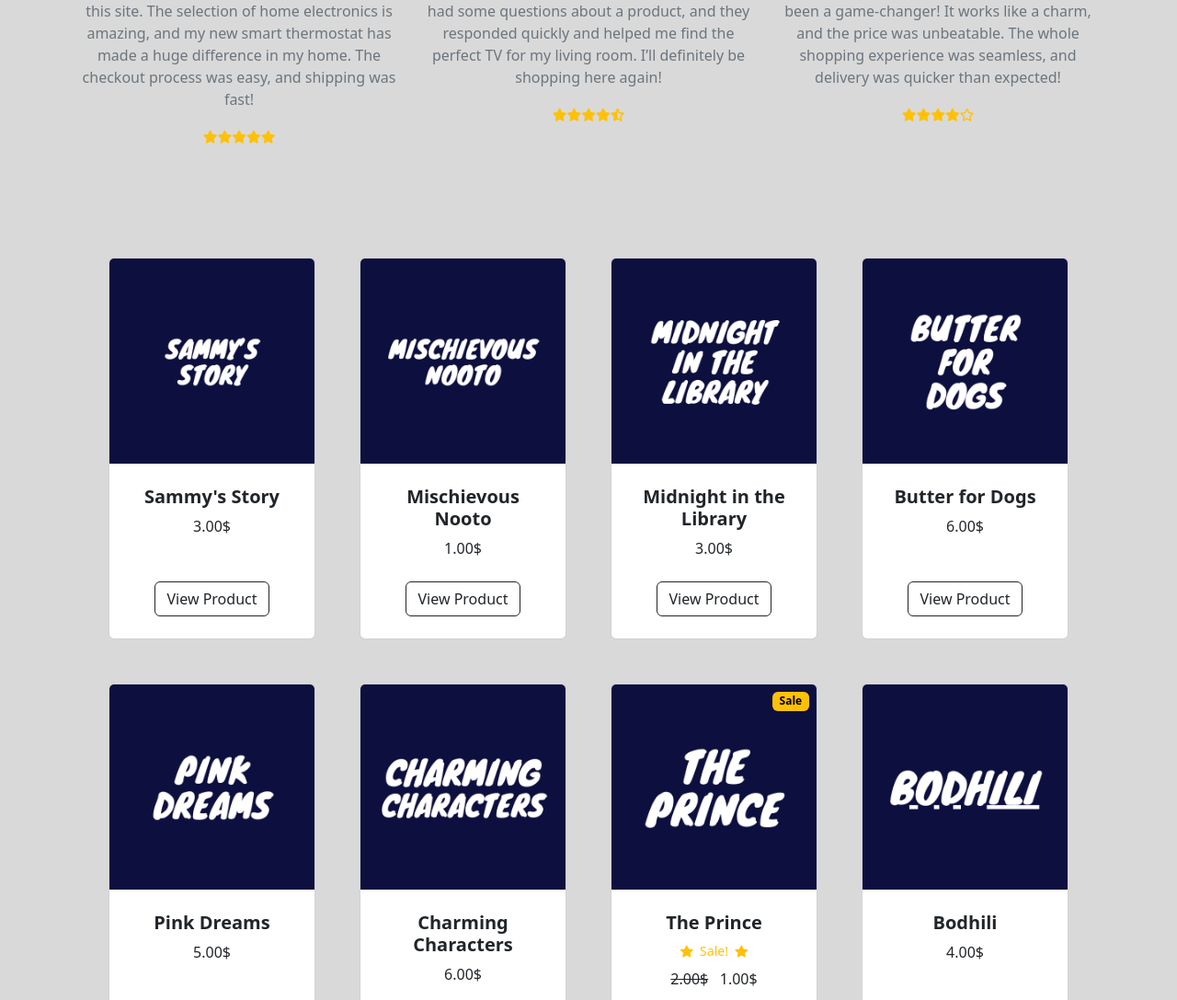
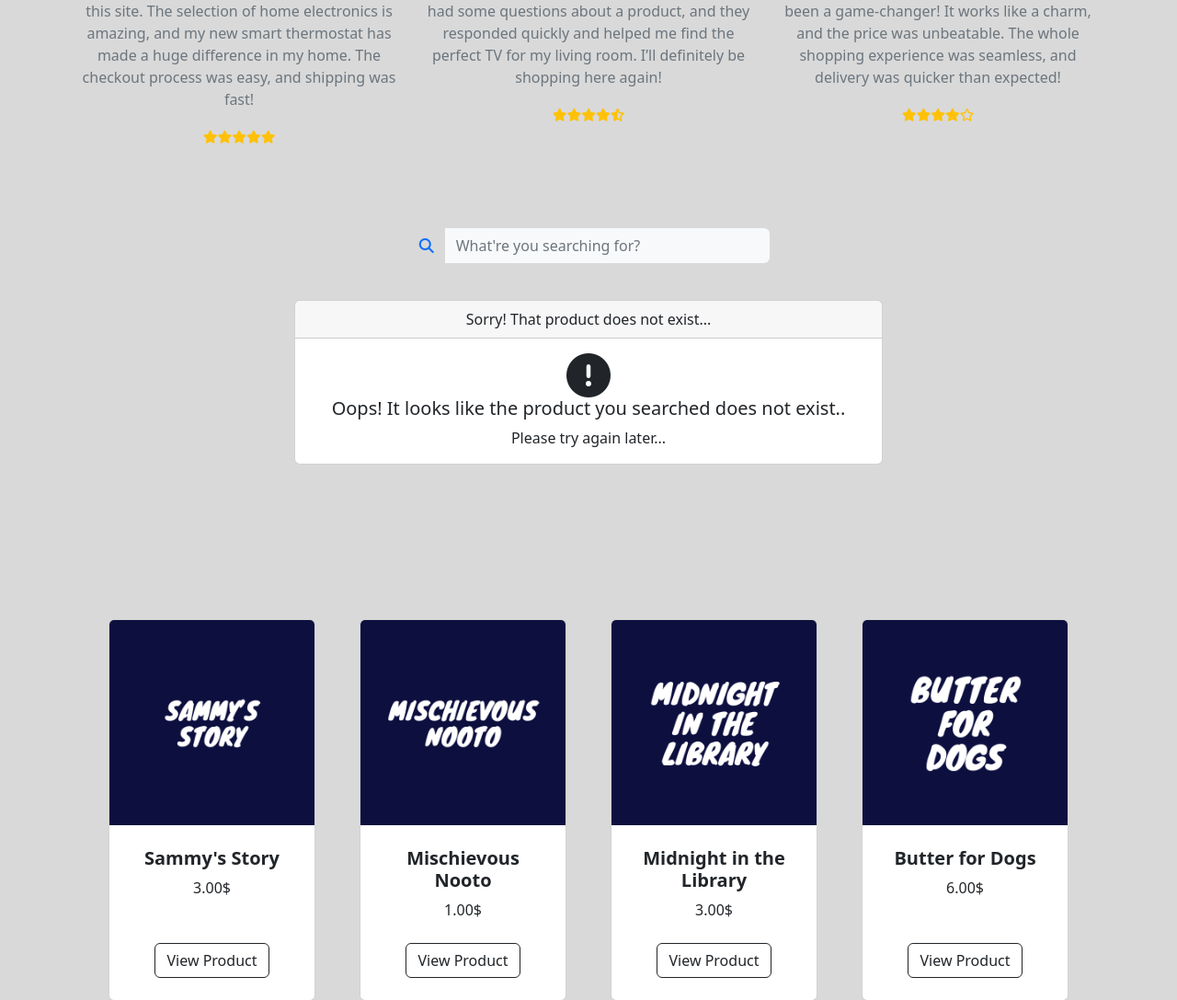
Before and after one commit to scriptspectra/Django-Ecommerce-App-1, a Django app: page / in a window 1280 px wide. Shown: the part 1233-2320 px from the top of the page at 92% size. Run offline with Django 5.2, Linux system fonts and the light colour scheme; data comes from the database, SQL or seed files in the repository; some libraries are stand-ins or nearby versions.

Commit message:
searching products were added!

```diff
--- a/store/templates/home.html
+++ b/store/templates/home.html
@@ -10,7 +10,8 @@
                 <div class="row align-items-center">
                     <div class="col-lg-6 mb-4 mb-lg-0">
                         <h1 class="display-3 fw-bold" style="color: white;">Shop from Anywhere with, <span class="text-primary">Cartify</span></h1>
-                        <p class="lead my-4 text-primary" style="color: white;">Discover the latest trends in fashion, electronics, and more. Shop now for exclusive deals!</p><a class="btn btn-lg btn-primary" href="#products">Start Shopping</a>
+                        <p class="lead my-4 text-primary" style="color: white;">Discover the latest trends in fashion, electronics, and more. Shop now for exclusive deals!</p>
+                        <a class="btn btn-lg btn-primary" href="#products">Start Shopping</a>
                       </div>
                     <div class="col-lg-6"><img alt="" class="img-fluid"src="{% static 'assets/cartify.png' %}"></div>
                 </div>
@@ -285,10 +286,22 @@
 
         <!-- Section-->
         <section class="py-5" id="products">
+          <center>
+            <form class="form-inline col-lg-4 col-md-8 col-sm-12" style="padding: 16px;" method="POST" action="{% url 'home' %}">
+              {% csrf_token %}
+              <div class="input-group">
+                <div class="input-group-prepend">
+                  <button id="button-addon2" type="submit" class="btn btn-link text-primary"><i class="fa fa-search"></i></button>
+                </div>
+                <input type="search" name="searched" placeholder="What're you searching for?" aria-describedby="button-addon2" class="form-control border-0 bg-light">
+              </div>
+            </form>
+          </center>
+
+          {% if searched %}
                 <div class="container px-4 px-lg-5 mt-5">
                     <div class="row gx-4 gx-lg-5 row-cols-2 row-cols-md-3 row-cols-xl-4 justify-content-center">
-
-                    {% for product in products %}
+            {% for product in searched %}
             {% if product.is_sale == True %}
             <div class="col mb-5">
                 <div class="card h-100">
@@ -339,6 +352,85 @@
             </div>
             {% endif %}
             {% endfor %}
+                    </div>
+                </div>
+
+            </div>
+          {% else %}
+            <br>
+            <center>
+              <div class="col-lg-6 col-md-8 col-sm-10">
+                <div class="card text-center">
+                    <div class="card-header">
+                      Sorry! That product does not exist...
+                    </div>
+                    <div class="card-body">
+                        <i class="fa-solid fa-circle-exclamation fa-3x"></i><br/>
+                      <h5 class="card-title">Oops! It looks like the product you searched does not exist..</h5>
+                      <p class="card-text">Please try again later...</p>
+                    </div>
+                </div>
+            </div>            <br/><br/><br/><br/><br/>
+
+            </center>
+          {% endif %}
+
+            <div class="container px-4 px-lg-5 mt-5">
+                <div class="row gx-4 gx-lg-5 row-cols-2 row-cols-md-3 row-cols-xl-4 justify-content-center">
+
+                    {% for product in products %}
+                        {% if product.is_sale == True %}
+                        <div class="col mb-5">
+                            <div class="card h-100">
+                                <div class="badge bg-warning text-black position-absolute" style="top:0.5rem; right:0.5rem;">Sale</div>
+                                <!-- Product image-->
+                                <img class="card-img-top" src="{{ product.image.url }}" alt="..." />
+                                <!-- Product details-->
+                                <div class="card-body p-4">
+                                    <div class="text-center">
+                                        <!-- Product name-->
+                                        <h5 class="fw-bolder">{{ product.name }}</h5>
+                                        <!--Sale-->
+                                        <div class="d-flex justify-content-center small text-warning mb-2">
+                                            <div class="bi-star-fill"></div>
+                                            &nbsp;&nbsp;Sale!&nbsp;&nbsp;
+                                            <div class="bi-star-fill"></div>
+                                        </div>
+                                        <!-- Product price-->
+                                        <strike>{{ product.price }}$</strike> &nbsp
+                                        {{ product.sale_price }}$
+                                    </div>
+                                </div>
+                                <!-- Product actions-->
+                                <div class="card-footer p-4 pt-0 border-top-0 bg-transparent">
+                                    <div class="text-center"><a class="btn btn-outline-dark mt-auto" href="{% url 'product' product.id %}">View Product</a></div>
+                                </div>
+                            </div>
+                        </div>
+                        {% else %}
+
+                          <div class="col mb-5">
+                            <div class="card h-100">
+                              <!-- Product image-->
+                              <img class="card-img-top" src="{{ product.image.url }}" alt="..." />
+                              <!-- Product details-->
+                              <div class="card-body p-4">
+                                  <div class="text-center">
+                                      <!-- Product name-->
+                                      <h5 class="fw-bolder">{{ product.name }}</h5>
+                                      <!-- Product price-->
+                                      {{ product.price }}$
+                                  </div>
+                              </div>
+                              <!-- Product actions-->
+                              <div class="card-footer p-4 pt-0 border-top-0 bg-transparent">
+                                  <div class="text-center"><a class="btn btn-outline-dark mt-auto" href="{% url 'product' product.id %}">View Product</a></div>
+                              </div>
+                          </div>
+                        </div>
+
+                        {% endif %}
+                    {% endfor %}
 
                 </div>
             </div>
--- a/store/templates/product.html
+++ b/store/templates/product.html
@@ -82,7 +82,7 @@
                 </div>
               </div>
             </div>
-            <a href="#" class="btn btn-warning shadow-0"> Buy now </a>
+            <a href="{% url 'cart_summary' %}" class="btn btn-warning shadow-0"> Buy now </a>
             <button class="btn btn-primary shadow-0" type="button" value="{{ product.id }}" id="add-cart">
               <i class="me-1 fa fa-shopping-basket"></i> Add to cart
             </button>
--- a/store/templates/search.html
+++ b/store/templates/search.html
@@ -16,7 +16,7 @@
             <div class="col-md-8 col-lg-6">
                 <p align="justify">
                     <br/><br/><br/><br/>
-                    <form method="POST" action="{% url 'search' %}">
+                    <form method="POST" action="{% url 'home' %}">
                         {% csrf_token %}
                         <div class="input-group">
                             <input type="search" name="searched" class="form-control rounded" placeholder="Search" aria-label="Search" aria-describedby="search-addon"/>
--- a/store/urls.py
+++ b/store/urls.py
@@ -13,5 +13,4 @@ urlpatterns = [
     path('product/<int:pk>', views.product_user, name='product'),
     path('category/<str:foo>', views.category, name='category'),
     path('category_summary/', views.category_summary, name='category_summary'),
-    path('search/', views.search, name='search'),
 ]
--- a/store/views.py
+++ b/store/views.py
@@ -16,19 +16,6 @@ import json
 from cart.cart import Cart
 
 # Create your views here.
-def search(request):
-	# Determine if they filled out the for
-    if request.method == "POST":
-        searched = request.POST['searched']
-        #query the result
-        searched = Product.objects.filter(Q(name__icontains=searched) | Q(description__icontains=searched))
-        if not searched:
-            return render(request, "search.html", {})
-        else:
-            return render(request, "search.html", {'searched':searched})
-    else:
-        return render(request, "search.html", {})
-
 def update_info(request):
 	if request.user.is_authenticated:
 		# Get Current User
@@ -98,7 +85,16 @@ def category_summary(request):
 
 def home(request):
     products = Product.objects.all()
-    return render(request, 'home.html', {'products':products})
+    if request.method == "POST":
+        searched = request.POST['searched']
+        #query the result
+        searched = Product.objects.filter(Q(name__icontains=searched) | Q(description__icontains=searched))
+        if not searched:
+            return render(request, 'home.html', {'products':products})
+        else:
+            return render(request, 'home.html', {'products':products, 'searched':searched})
+    else:
+        return render(request, 'home.html', {'products':products})
 
 def about(request):
     return render(request, 'about.html', {})
```
Lines whose indentation alone changed are shown as unchanged.
